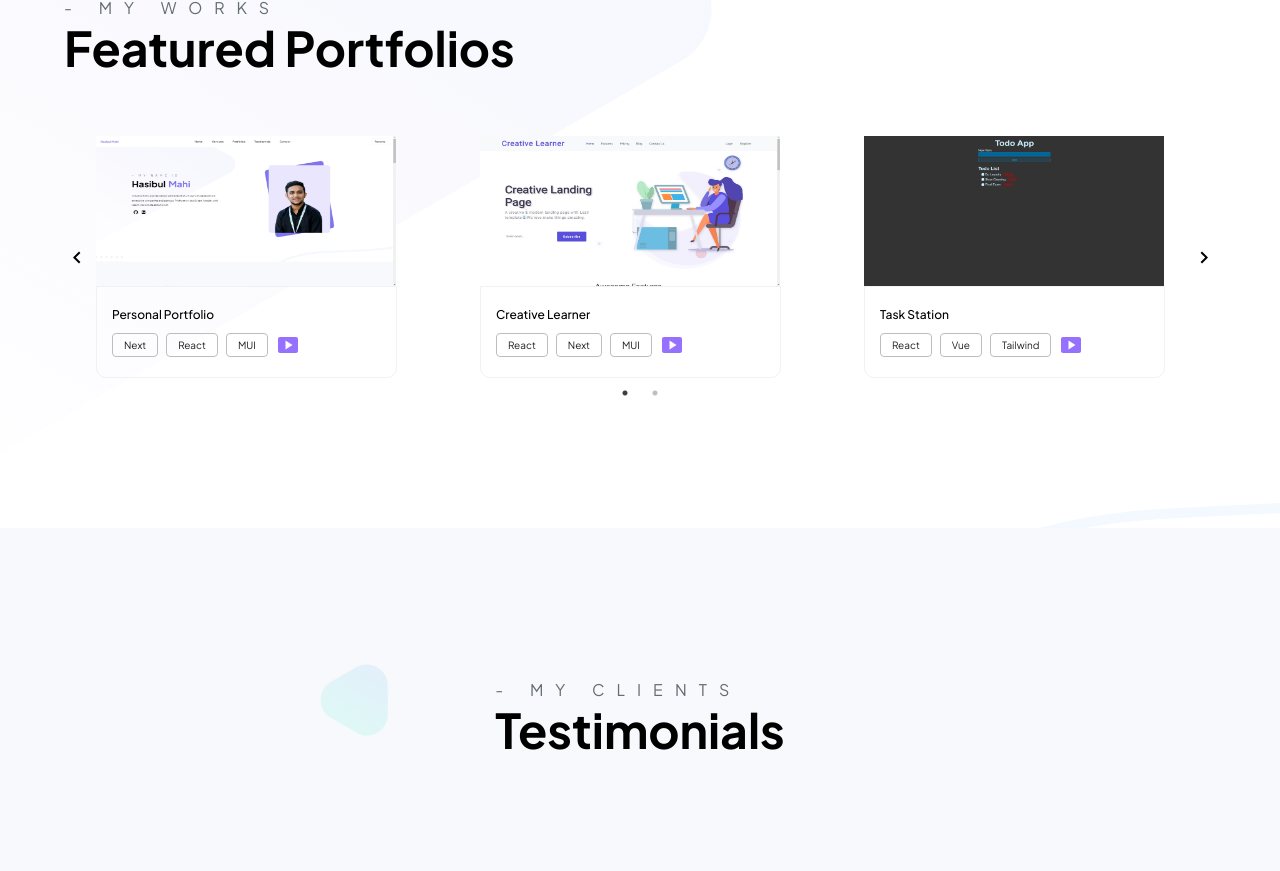
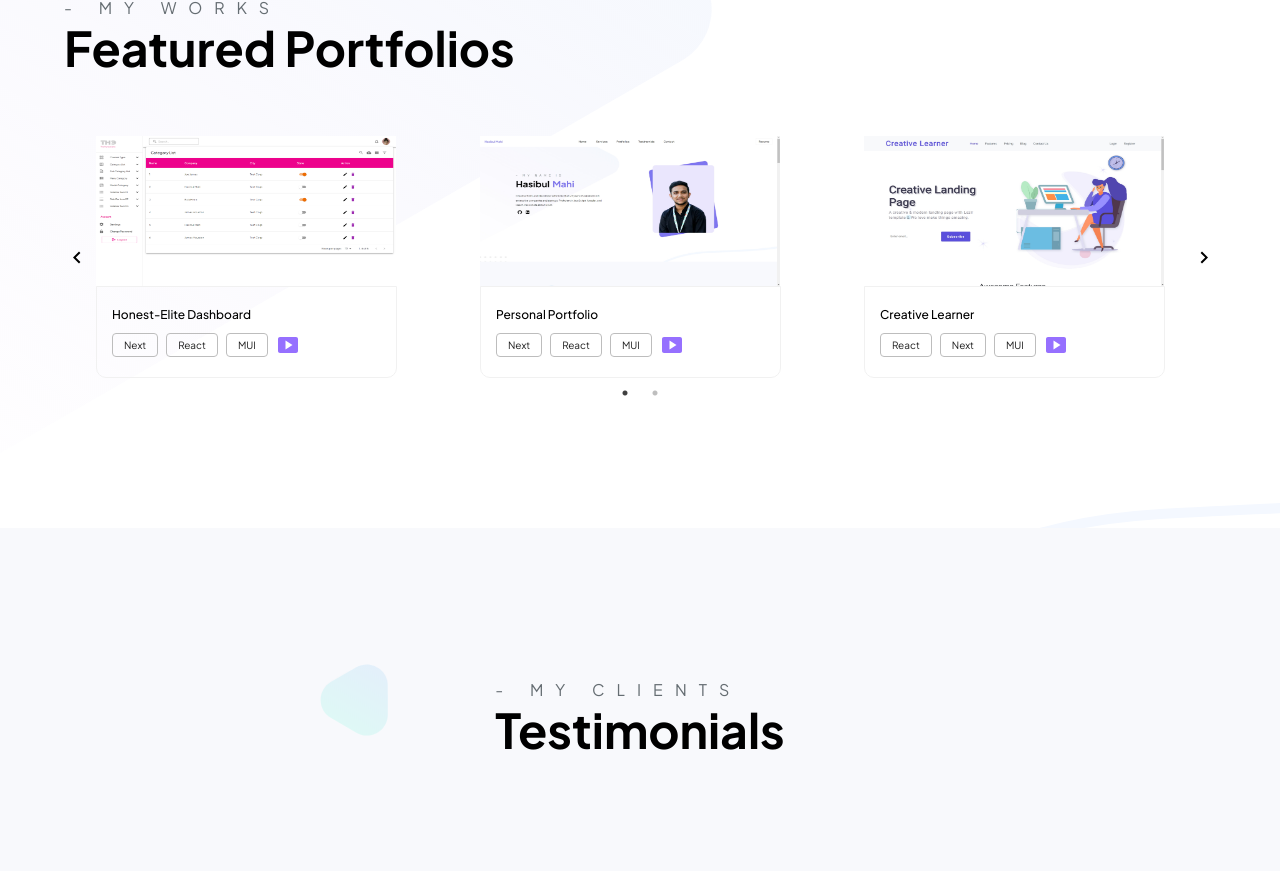
Before and after one commit to hasibulmahi/personal-portfolio, a Next.js app: page / in a window 1280 px wide. Shown: the part 1579-2450 px from the top of the page. Built offline with nearby package versions, Linux system fonts and the light colour scheme.

Commit message:
updated portfolio

```diff
--- a/components/portfolios/portfolio-seeds.js
+++ b/components/portfolios/portfolio-seeds.js
@@ -1,4 +1,11 @@
 export const portfolios = [
+  {
+    image: "/folio-6.png",
+    title: "Honest-Elite Dashboard",
+    description: `Hello demo lorem ipsum`,
+    tags: ["Next", "React", "MUI"],
+    link: "https://honest-elite-dashboard.vercel.app/",
+  },
   {
     image: "/folio-1.png",
     title: "Personal Portfolio",
```
Also changed, not shown: public/folio-6.png (added).
